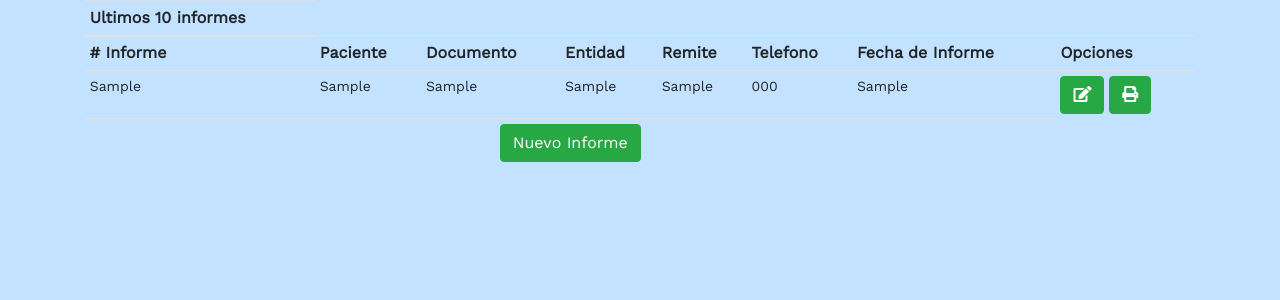
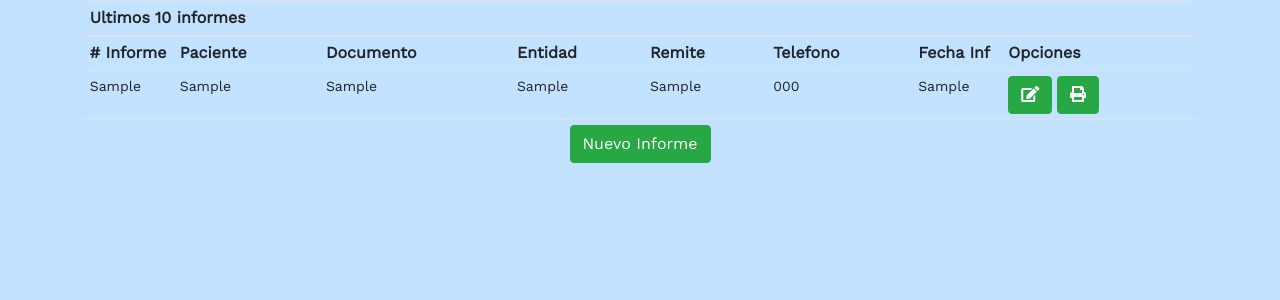
Before and after one commit to kiocone/adminpat, a Node server app: page /informes in a window 1280 px wide. Shown: the part 80-380 px from the top of the page. Run offline with Node 20, Linux system fonts and the light colour scheme; the visitor is signed in with stand-in values (Sample User, id 1); tables that the repository leaves empty hold one stand-in row (values such as "Sample post"); some libraries are stand-ins or nearby versions.

Commit message:
ajuste vistas

```diff
--- a/src/views/informes/imprimir.hbs
+++ b/src/views/informes/imprimir.hbs
@@ -24,7 +24,7 @@
                 </td>
             </tr>
             <tr class="xheaderf4">
-                <td style="width:320px" id="telefono" scope="row">
+                <td style="width:330px" id="telefono" scope="row">
                     <p>Telefono: {{informe.telefono}}</p>
                 </td>
                 <td style="width:420px">
@@ -46,8 +46,8 @@
                 </td>
             </tr>
             <tr class="xheaderf6">
-                <td>
-                    <p>Medico remitente: {{informe.medRemitente}}</p>
+                <td style="width:380px">
+                    <p>Rem.: {{informe.medRemitente}}</p>
                 </td>
                 <td colspan="2">
                     <p>Entidad: {{informe.entidad}}</p>
--- a/src/views/informes/ult_informes.hbs
+++ b/src/views/informes/ult_informes.hbs
@@ -2,17 +2,17 @@
     <table class="table table-sm">
         {{#if informes}}
         <thead>
-            <th>Ultimos 10 informes</th>
+            <th colspan="8">Ultimos 10 informes</th>
         </thead>
         <tbody>
             <tr>
-                <td scope="col"><strong># Informe</strong></td>
+                <td scope="col" style="width: 90px;"><strong># Informe</strong></td>
                 <td scope="col"><strong>Paciente</strong></td>
                 <td scope="col"><strong>Documento</strong></td>
                 <td scope="col"><strong>Entidad</strong></td>
                 <td scope="col"><strong>Remite</strong></td>
                 <td scope="col"><strong>Telefono</strong></td>
-                <td scope="col"><strong>Fecha de Informe</strong></td>
+                <td scope="col" style="width: 90px;"><strong>Fecha Inf</strong></td>
                 <td scope="col"><strong>Opciones</strong></td>
             </tr>
             {{#each informes}}
@@ -35,7 +35,7 @@
             </tr>
             {{/each}}
             <tr>
-                <td colspan="7" class="text-center">
+                <td colspan="8" class="text-center">
                     <a href="/informes/tipo_informe" class="btn btn-success">Nuevo Informe</a>
                 </td>
             </tr>
```
Also changed, not shown: src/views/informes/edit.hbs (+5 -5 lines).
